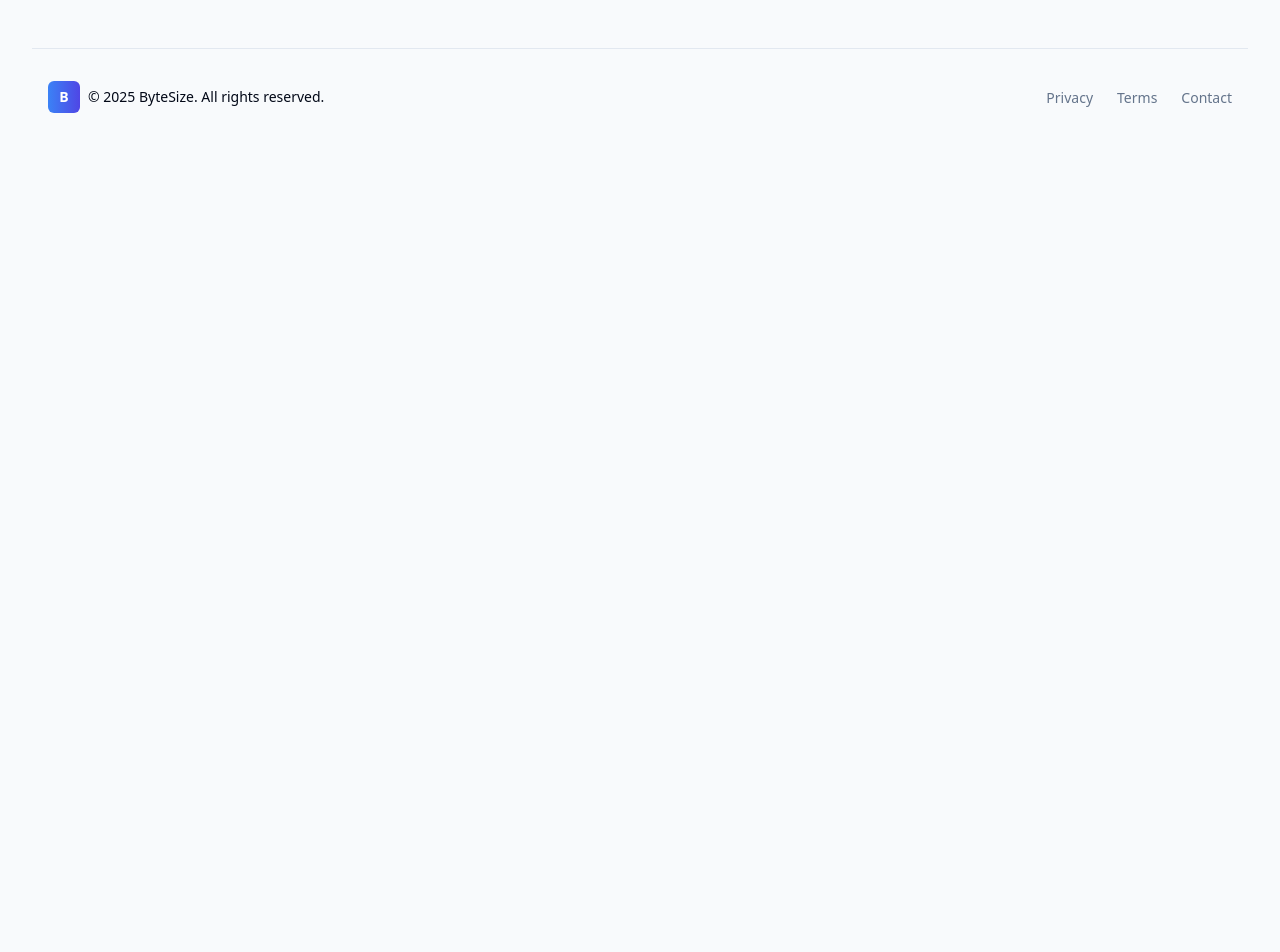
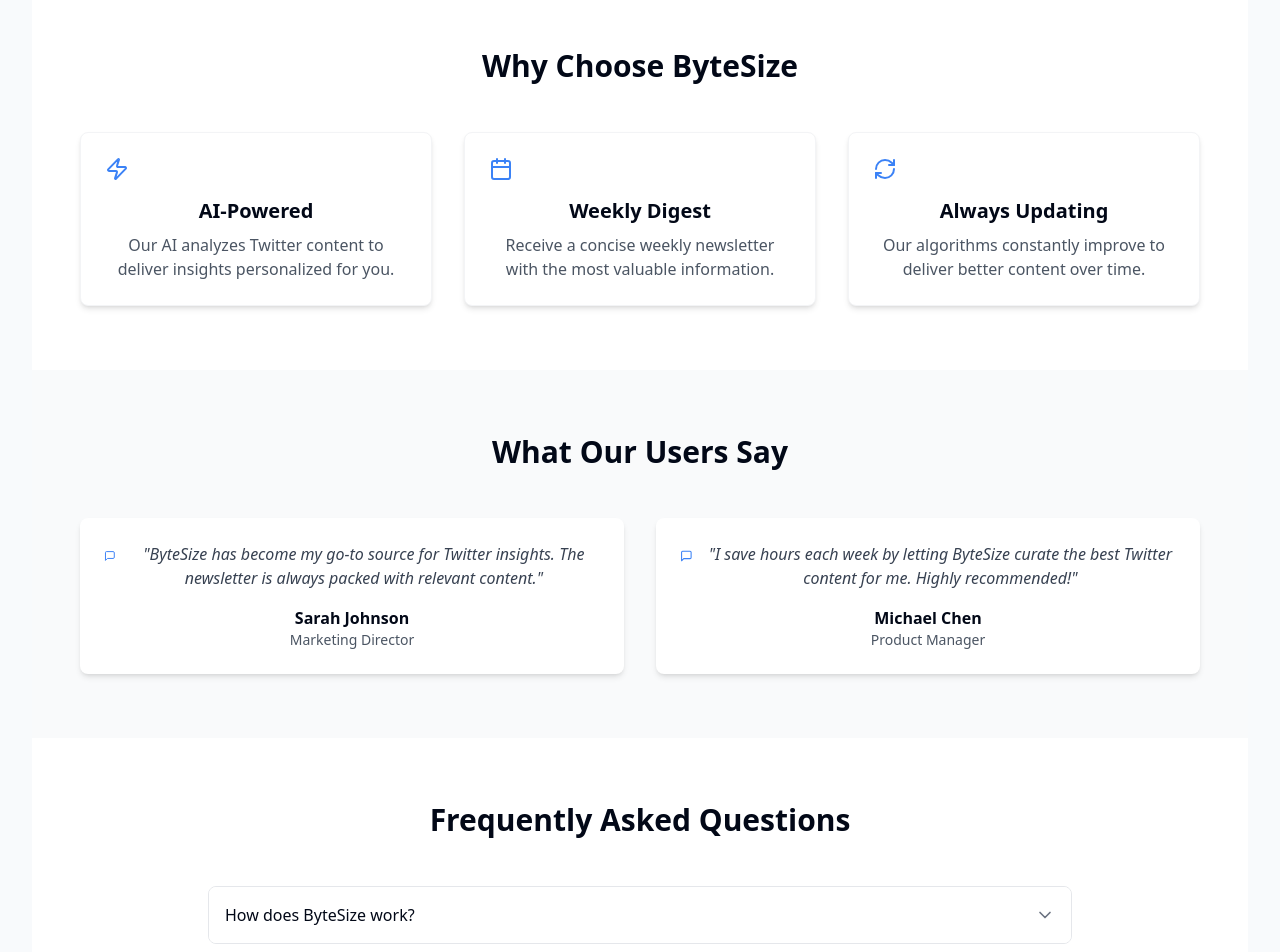
Before and after one commit to deepshal99/bytespark, a React (Vite) app: page / in a window 1280 px wide. Shown: the part 760-1712 px from the top of the page. Before the commit the page ends 937 px from the top, so only its background shows below. Built offline with nearby package versions, Linux system fonts and the light colour scheme.

Commit message:
Fix: Resolve JSX component errors
The components Features, Testimonials and FAQ were not returning a JSX element. Updated the components to return a JSX element.

```diff
--- a/src/components/FAQ.tsx
+++ b/src/components/FAQ.tsx
@@ -1,6 +1,8 @@
+
 import React, { useState } from 'react';
 import { motion, AnimatePresence } from 'framer-motion';
 import { ChevronDown } from 'lucide-react';
+
 const faqs = [{
   question: "How does ByteSize work?",
   answer: "ByteSize uses AI to analyze Twitter content from sources you specify. We extract the most valuable insights and deliver them to your inbox in a concise, easy-to-read format."
@@ -14,11 +16,62 @@ const faqs = [{
   question: "Is there a cost to subscribe?",
   answer: "ByteSize is currently free during our beta period. We may introduce premium features in the future, but we'll always maintain a free tier."
 }];
+
 const FAQ = () => {
   const [expandedIndex, setExpandedIndex] = useState<number | null>(null);
+
   const toggleFaq = (index: number) => {
     setExpandedIndex(expandedIndex === index ? null : index);
   };
-  return;
+
+  return (
+    <section className="py-16 bg-white">
+      <div className="container mx-auto px-4 max-w-4xl">
+        <h2 className="text-3xl font-bold text-center mb-12">Frequently Asked Questions</h2>
+
+        <div className="space-y-4">
+          {faqs.map((faq, index) => (
+            <motion.div
+              key={index}
+              className="border border-gray-200 rounded-lg overflow-hidden"
+              initial={{ opacity: 0, y: 20 }}
+              whileInView={{ opacity: 1, y: 0 }}
+              transition={{ delay: index * 0.1 }}
+              viewport={{ once: true }}
+            >
+              <button
+                className="flex justify-between items-center w-full p-4 text-left bg-white hover:bg-gray-50 transition-colors"
+                onClick={() => toggleFaq(index)}
+              >
+                <span className="font-medium">{faq.question}</span>
+                <ChevronDown
+                  className={`h-5 w-5 text-gray-500 transition-transform ${
+                    expandedIndex === index ? 'transform rotate-180' : ''
+                  }`}
+                />
+              </button>
+
+              <AnimatePresence>
+                {expandedIndex === index && (
+                  <motion.div
+                    initial={{ height: 0, opacity: 0 }}
+                    animate={{ height: 'auto', opacity: 1 }}
+                    exit={{ height: 0, opacity: 0 }}
+                    transition={{ duration: 0.3 }}
+                    className="overflow-hidden"
+                  >
+                    <div className="p-4 pt-0 text-gray-600 bg-gray-50">
+                      {faq.answer}
+                    </div>
+                  </motion.div>
+                )}
+              </AnimatePresence>
+            </motion.div>
+          ))}
+        </div>
+      </div>
+    </section>
+  );
 };
+
 export default FAQ;
--- a/src/components/Features.tsx
+++ b/src/components/Features.tsx
@@ -1,6 +1,8 @@
+
 import React from 'react';
 import { motion } from 'framer-motion';
 import { Zap, Calendar, RefreshCw, Check } from 'lucide-react';
+
 const features = [{
   icon: <Zap className="h-6 w-6 text-bytesize-blue" />,
   title: 'AI-Powered',
@@ -14,6 +16,7 @@ const features = [{
   title: 'Always Updating',
   description: 'Our algorithms constantly improve to deliver better content over time.'
 }];
+
 const Features = () => {
   const containerVariants = {
     hidden: {
@@ -27,6 +30,7 @@ const Features = () => {
       }
     }
   };
+
   const itemVariants = {
     hidden: {
       y: 20,
@@ -42,6 +46,36 @@ const Features = () => {
       }
     }
   };
-  return;
+
+  return (
+    <section className="py-16 bg-white">
+      <div className="container mx-auto px-4 max-w-6xl">
+        <h2 className="text-3xl font-bold text-center mb-12">Why Choose ByteSize</h2>
+
+        <motion.div
+          className="grid grid-cols-1 md:grid-cols-3 gap-8"
+          variants={containerVariants}
+          initial="hidden"
+          whileInView="visible"
+          viewport={{ once: true }}
+        >
+          {features.map((feature, index) => (
+            <motion.div
+              key={index}
+              className="bg-white p-6 rounded-lg shadow-md border border-gray-100"
+              variants={itemVariants}
+            >
+              <div className="mb-4">
+                {feature.icon}
+              </div>
+              <h3 className="text-xl font-semibold mb-2">{feature.title}</h3>
+              <p className="text-gray-600">{feature.description}</p>
+            </motion.div>
+          ))}
+        </motion.div>
+      </div>
+    </section>
+  );
 };
+
 export default Features;
--- a/src/components/Testimonials.tsx
+++ b/src/components/Testimonials.tsx
@@ -1,6 +1,8 @@
+
 import React from 'react';
 import { motion } from 'framer-motion';
 import { MessageSquare } from 'lucide-react';
+
 const testimonials = [{
   quote: "ByteSize has become my go-to source for Twitter insights. The newsletter is always packed with relevant content.",
   author: "Sarah Johnson",
@@ -10,7 +12,37 @@ const testimonials = [{
   author: "Michael Chen",
   title: "Product Manager"
 }];
+
 const Testimonials = () => {
-  return;
+  return (
+    <section className="py-16 bg-gray-50">
+      <div className="container mx-auto px-4 max-w-6xl">
+        <h2 className="text-3xl font-bold text-center mb-12">What Our Users Say</h2>
+
+        <div className="grid grid-cols-1 md:grid-cols-2 gap-8">
+          {testimonials.map((testimonial, index) => (
+            <motion.div
+              key={index}
+              className="bg-white p-6 rounded-lg shadow-md"
+              initial={{ opacity: 0, y: 20 }}
+              whileInView={{ opacity: 1, y: 0 }}
+              transition={{ delay: index * 0.2 }}
+              viewport={{ once: true }}
+            >
+              <div className="flex items-start mb-4">
+                <MessageSquare className="text-bytesize-blue mr-3 mt-1 h-5 w-5" />
+                <p className="text-gray-700 italic">"{testimonial.quote}"</p>
+              </div>
+              <div className="mt-4">
+                <p className="font-semibold">{testimonial.author}</p>
+                <p className="text-sm text-gray-600">{testimonial.title}</p>
+              </div>
+            </motion.div>
+          ))}
+        </div>
+      </div>
+    </section>
+  );
 };
+
 export default Testimonials;
```
